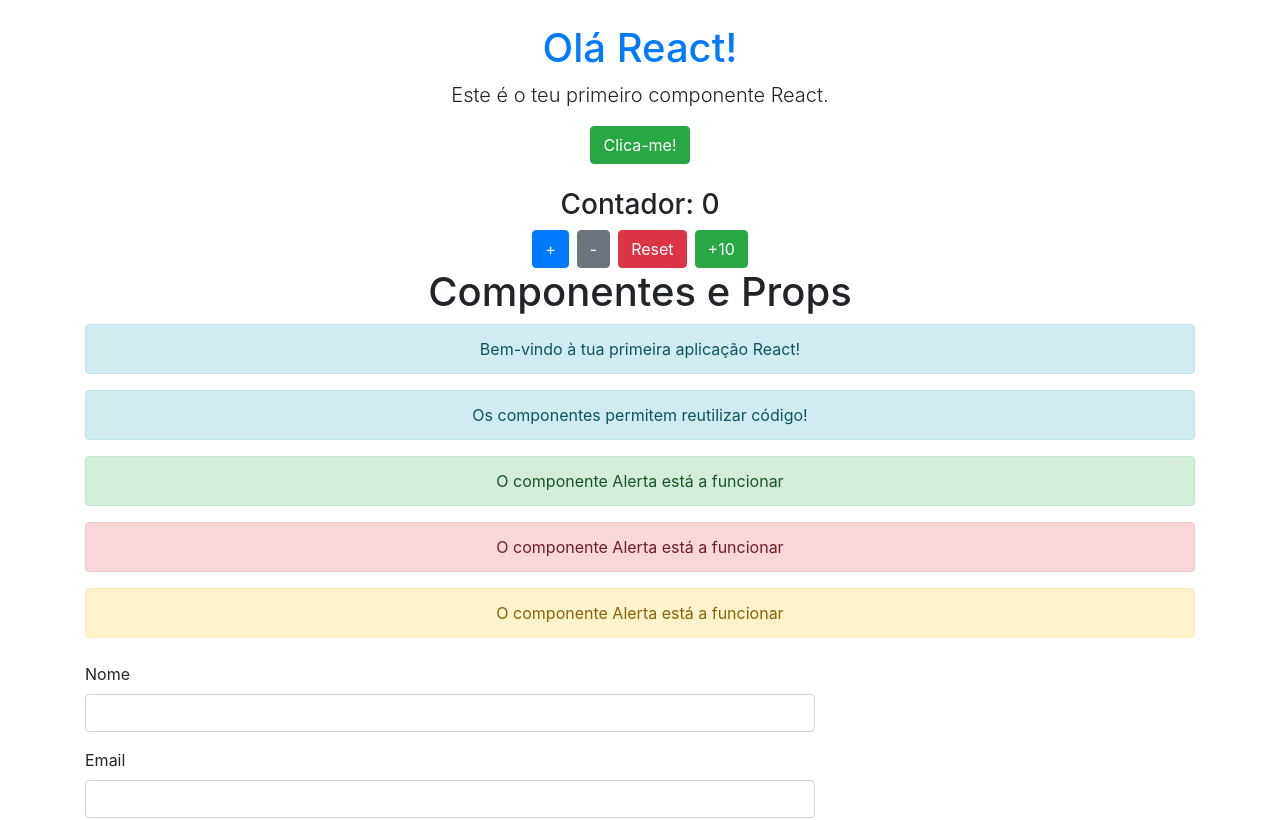
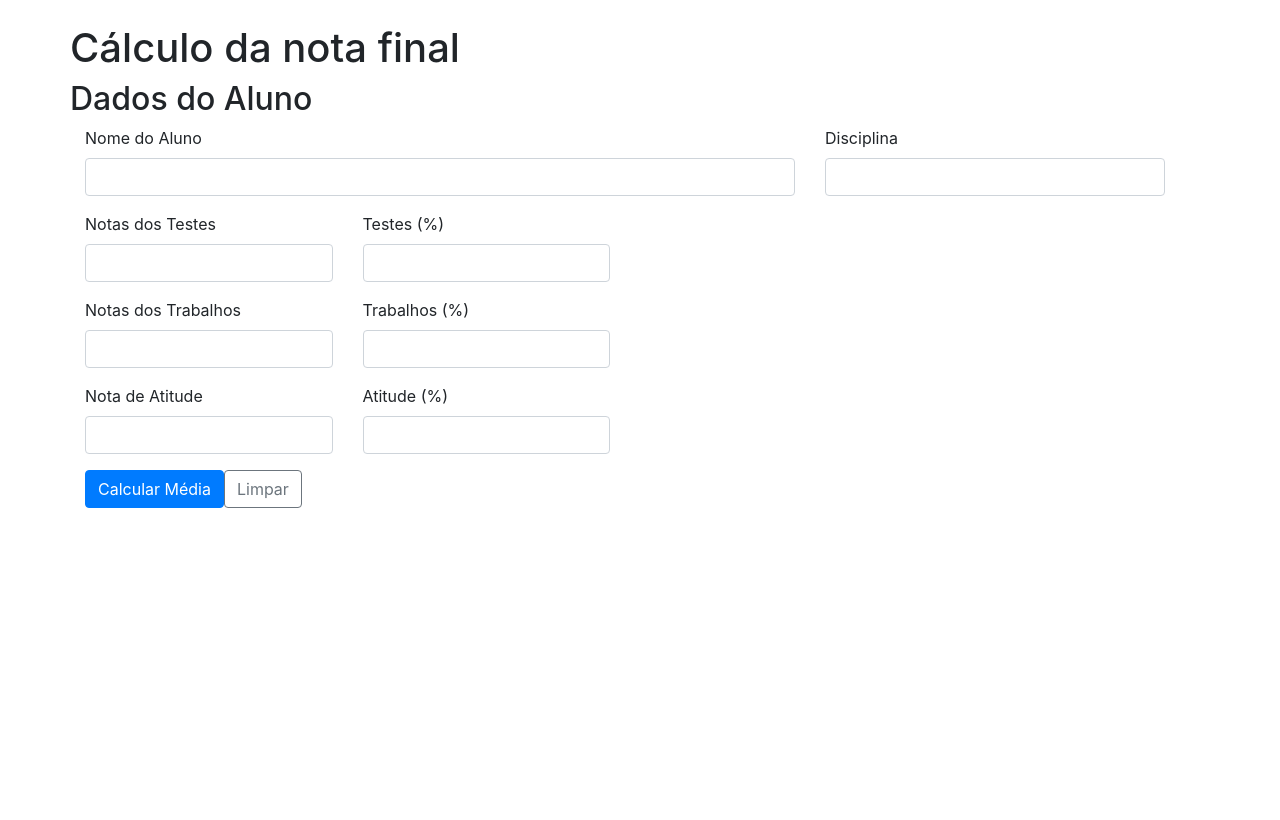
Before and after one commit to Rompante/REACT-APP-1, a React (Vite) app: page / in a window 1280 px wide. Shown: the top 820 px of the page. Built offline with nearby package versions, Linux system fonts and the light colour scheme.

Commit message:
Parte1 –Ex5-React

```diff
--- a/src/App.jsx
+++ b/src/App.jsx
@@ -9,17 +9,18 @@
 import Contador from './Contador';
 import Formulario from './Formulario'
 import Tarefas from './Tarefas'
+import Notas from './Notas'
 
 // Um componente React é uma função que devolve JSX (JavaScript + HTML)
 function App() {
   return (
     <div className="container mt-4">
-      <h1 className="text-center text-primary">Olá React!</h1>
+      {/*<h1 className="text-center text-primary">Olá React!</h1>
       <p className="lead text-center">
         Este é o teu primeiro componente React.
       </p>
       {/* Evento onClick em React usa camelCase e chama uma função */}
-      <button
+      {/*<button
         className="btn btn-success d-block mx-auto"
         onClick={() => alert('Olá, Rompante bola de ouro!')}
       >
@@ -28,9 +29,9 @@
 
       <Contador />
 
-      <h1 className="text-center">Componentes e Props</h1>
+      <h1 className="text-center">Componentes e Props</h1>*/}
       {/* Cada componente recebe props diferentes */}
-      <Mensagem mytext="Bem-vindo à tua primeira aplicação React!" />
+      {/*<Mensagem mytext="Bem-vindo à tua primeira aplicação React!" />
       <Mensagem mytext="Os componentes permitem reutilizar código!" />
 
       <Alerta tipo="success" texto="O componente Alerta está a funcionar"/>
@@ -38,7 +39,11 @@
       <Alerta tipo="warning" texto="O componente Alerta está a funcionar"/>
 
       <Formulario />
-      <Tarefas />
+      <Tarefas />*/}
+
+      <Notas />
+
+
     </div>
   );
 }
--- /dev/null
+++ b/src/Notas.jsx
@@ -0,0 +1,172 @@
+import React, { useState } from 'react';
+
+
+
+function Notas() {
+
+    const [formData, setFormData] = useState({
+        nome: '',
+        disciplina: '',
+        notasTestes: '',
+        testes: '',
+        notasTrabalhos: '',
+        trabalhos: '',
+        notaAtitude: '',
+        atitude: ''
+    });
+
+    function controlNotasTestes(e) {
+        const value = e.target.value;
+        if (value < 0) {
+            setFormData({ ...formData, notasTestes: 0 });
+        } else if (value > 20) {
+            setFormData({ ...formData, notasTestes: 20 });
+        } else {
+            setFormData({ ...formData, notasTestes: value });
+        }
+    }
+    function controlTestes(e) {
+        const value = e.target.value;
+        if (value < 0) {
+            setFormData({ ...formData, testes: 0 });
+        } else if (value > 100) {
+            setFormData({ ...formData, testes: 100 });
+        } else {
+            setFormData({ ...formData, testes: value });
+        }
+    }
+    function controlNotasTrabalhos(e) {
+        const value = e.target.value;
+        if (value < 0) {
+            setFormData({ ...formData, notasTrabalhos: 0 });
+        } else if (value > 20) {
+            setFormData({ ...formData, notasTrabalhos: 20 });
+        } else {
+            setFormData({ ...formData, notasTrabalhos: value });
+        }
+    }
+    function controlTrabalhos(e) {
+        const value = e.target.value;
+        if (value < 0) {
+            setFormData({ ...formData, trabalhos: 0 });
+        } else if (value > 100) {
+            setFormData({ ...formData, trabalhos: 100 });
+        } else {
+            setFormData({ ...formData, trabalhos: value });
+        }
+    }
+    function controlNotaAtitude(e) {
+        const value = e.target.value;
+        if (value < 0) {
+            setFormData({ ...formData, notaAtitude: 0 });
+        } else if (value > 20) {
+            setFormData({ ...formData, notaAtitude: 20 });
+        } else {
+            setFormData({ ...formData, notaAtitude: value });
+        }
+    }
+
+    function controlAtitude(e) {
+        const value = e.target.value;
+        if (value < 0) {
+            setFormData({ ...formData, atitude: 0 });
+        } else if (value > 100) {
+            setFormData({ ...formData, atitude: 100 });
+        } else {
+            setFormData({ ...formData, atitude: value });
+        }
+    }
+
+    function mediaTresNotas(e) {
+        e.preventDefault();
+        const media = (parseFloat(formData.notasTestes) + parseFloat(formData.notasTrabalhos) + parseFloat(formData.notaAtitude)) / 3;
+        alert(`A média das três notas é: ${media.toFixed(2)}`);
+        if (media >= 9.5) {
+            alert('Aprovado!');
+        } else {
+            alert('Reprovado!');
+        }
+    }
+
+    function limparFormulario() {
+        setFormData({
+            nome: '',
+            disciplina: '',
+            notasTestes: '',
+            testes: '',
+            notasTrabalhos: '',
+            trabalhos: '',
+            notaAtitude: '',
+            atitude: ''
+        });
+    }
+
+
+    return (
+        <div className="mt-4 row">
+
+            <div className="w-100">
+                <h1>Cálculo da nota final</h1>
+                <h2>Dados do Aluno</h2>
+            </div>
+
+            <form className="col-12 row">
+                <div className="col-8">
+                    <div className="form-group">
+                        <label>Nome do Aluno</label>
+                        <input type="text" className="form-control" value={formData.nome} onChange={(e) =>
+                            setFormData({ ...formData, nome: e.target.value })} required />
+                    </div>
+                </div>
+
+                <div className="col-4">
+                    <div className="form-group">
+                        <label>Disciplina</label>
+                        <input type="text" className="form-control" value={formData.disciplina} onChange={(e) =>
+                            setFormData({ ...formData, disciplina: e.target.value })} required />
+
+                    </div>
+                </div>
+
+                <div className="col-3">
+                    <div className="form-group">
+                        <label>Notas dos Testes</label>
+                        <input type="number" className="form-control" value={formData.notasTestes} onChange={controlNotasTestes} required />
+                    </div>
+
+                    <div className="form-group">
+                        <label>Notas dos Trabalhos</label>
+                        <input type="number" className="form-control" value={formData.notasTrabalhos} onChange={controlNotasTrabalhos} required />
+                    </div>
+
+                    <div className="form-group">
+                        <label>Nota de Atitude</label>
+                        <input type="number" className="form-control" value={formData.notaAtitude} onChange={controlNotaAtitude} required />
+                    </div>
+                <button type="submit" className="btn btn-primary" onClick={mediaTresNotas}>Calcular Média</button>
+                <button type="button" className="btn btn-outline-secondary"
+                        onClick={limparFormulario}>Limpar</button>
+                </div>
+
+                <div className="col-3">
+                    <div className="form-group">
+                        <label>Testes (%)</label>
+                        <input type="number" className="form-control" value={formData.testes} onChange={controlTestes} required />
+                    </div>
+                    <div className="form-group">
+                        <label>Trabalhos (%)</label>
+                        <input type="number" className="form-control" value={formData.trabalhos} onChange={controlTrabalhos} required />
+                    </div>
+
+                    <div className="form-group">
+                        <label>Atitude (%)</label>
+                        <input type="number" className="form-control" value={formData.atitude} onChange={controlAtitude} required />
+                    </div>
+                </div>
+
+            </form>
+        </div>
+    )
+}
+
+export default Notas;
```
